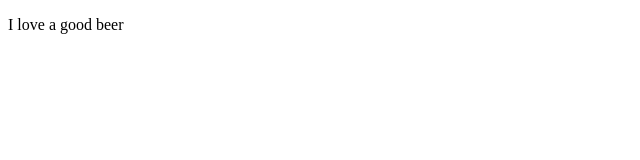
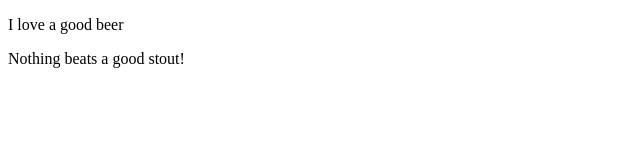
Before and after one commit to kabdullahi/beerMaster, a plain HTML site: page index.html in a window 1280 px wide. Shown: the whole page, without its empty margins (0-640 px from the left). Drawn offline with Linux system fonts and the light colour scheme.

Commit message:
Yummy stouts

```diff
--- a/index.html
+++ b/index.html
@@ -5,5 +5,6 @@
   </head>
   <body>
     <p>I love a good beer</p>
+    <p>Nothing beats a good stout!</p>
   </body>
 </html>
```
